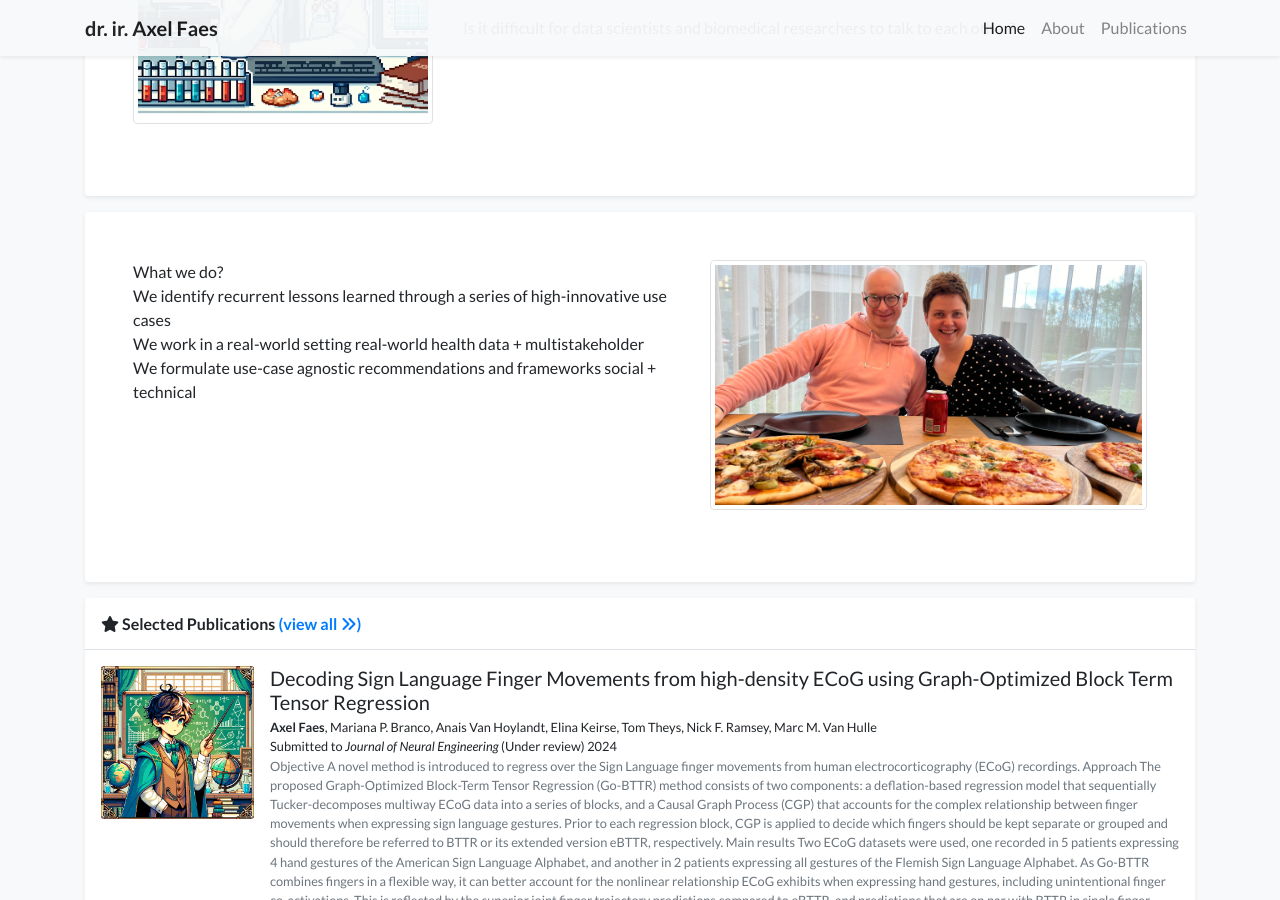
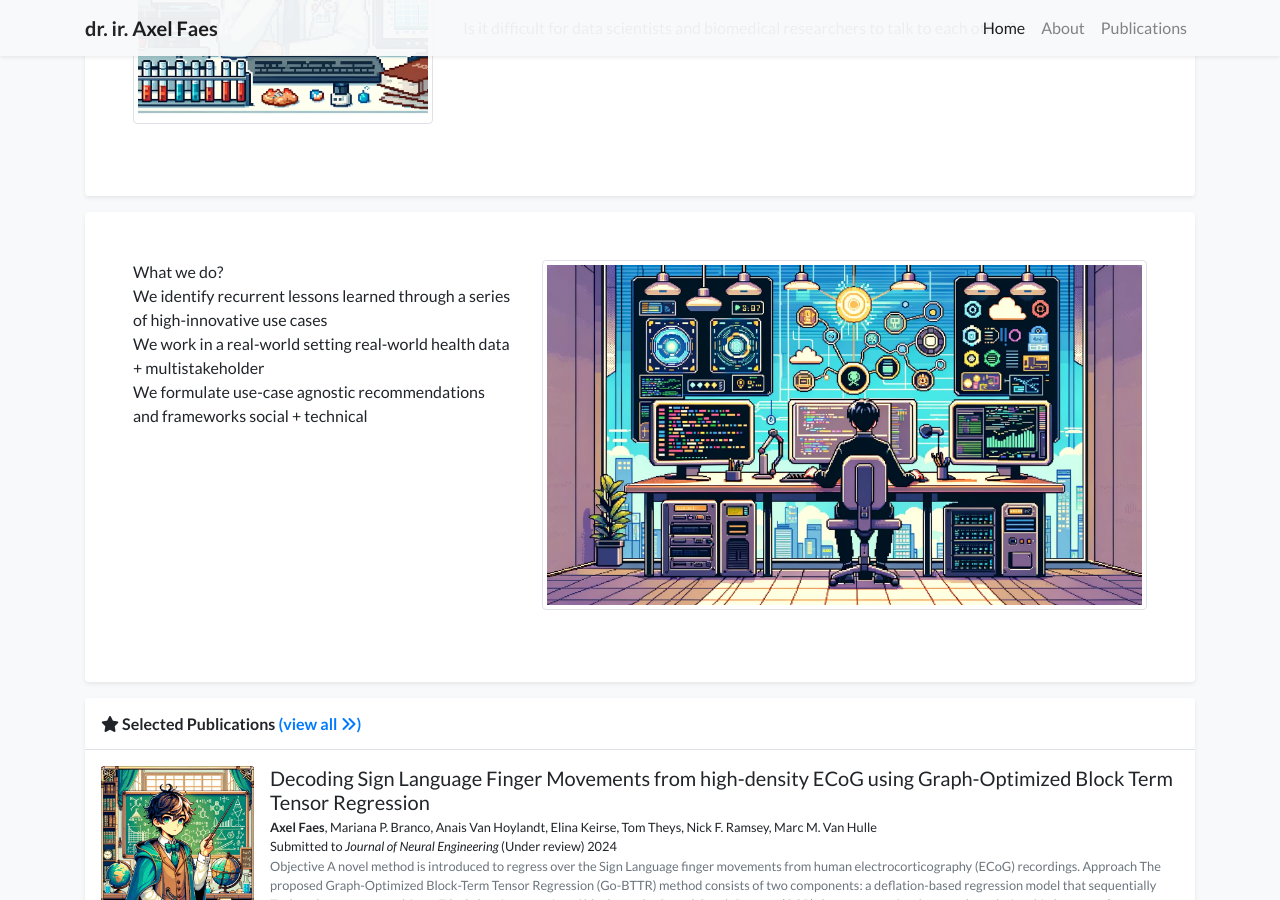
Before and after one commit to TheAxeC/theaxec.github.io, a Jekyll site: the page built from _pages/index.html, in a window 1280 px wide and 900 px high, scrolled down 797 px. Built offline with Jekyll 4.4.1, drawn with Linux system fonts in a browser that asks for light colours; a style sheet for code colours, icons or effects is not loaded.

Commit message:
update website

```diff
--- a/_data/website.yml
+++ b/_data/website.yml
@@ -26,7 +26,7 @@ description:
     We identify recurrent lessons learned through a series of high-innovative use cases</br>
     We work in a real-world setting real-world health data + multistakeholder </br>
     We formulate use-case agnostic recommendations and frameworks social + technical
-  whatwedo_url: assets/images/professor.jpg
+  whatwedo_url: assets/images/banner2.webp
   whatwedo_caption: Data saves lives
 
   show_portrait: true
--- a/_includes/widgets/details.html
+++ b/_includes/widgets/details.html
@@ -44,7 +44,7 @@
                             <img
                                 src="{{ site.data.website.description.whatwedo_url }}"
                                 class="figure-img img-fluid img-thumbnail"
-                                style="height: 250px;"
+                                style="height: 350px;"
                                 data-toggle="tooltip"
                                 data-placement="bottom"
                                 title="{{ site.data.website.description.whatwedo_caption }}"
```
Also changed, not shown: assets/images/banner.webp, assets/images/banner2.webp (added), assets/images/dls.webp, assets/images/dls2.webp (deleted), assets/images/dls3.webp (deleted), assets/images/photos/portrait.jpg (deleted), assets/images/photos/portrait1.jpeg (deleted), assets/images/professor2.webp (added).
